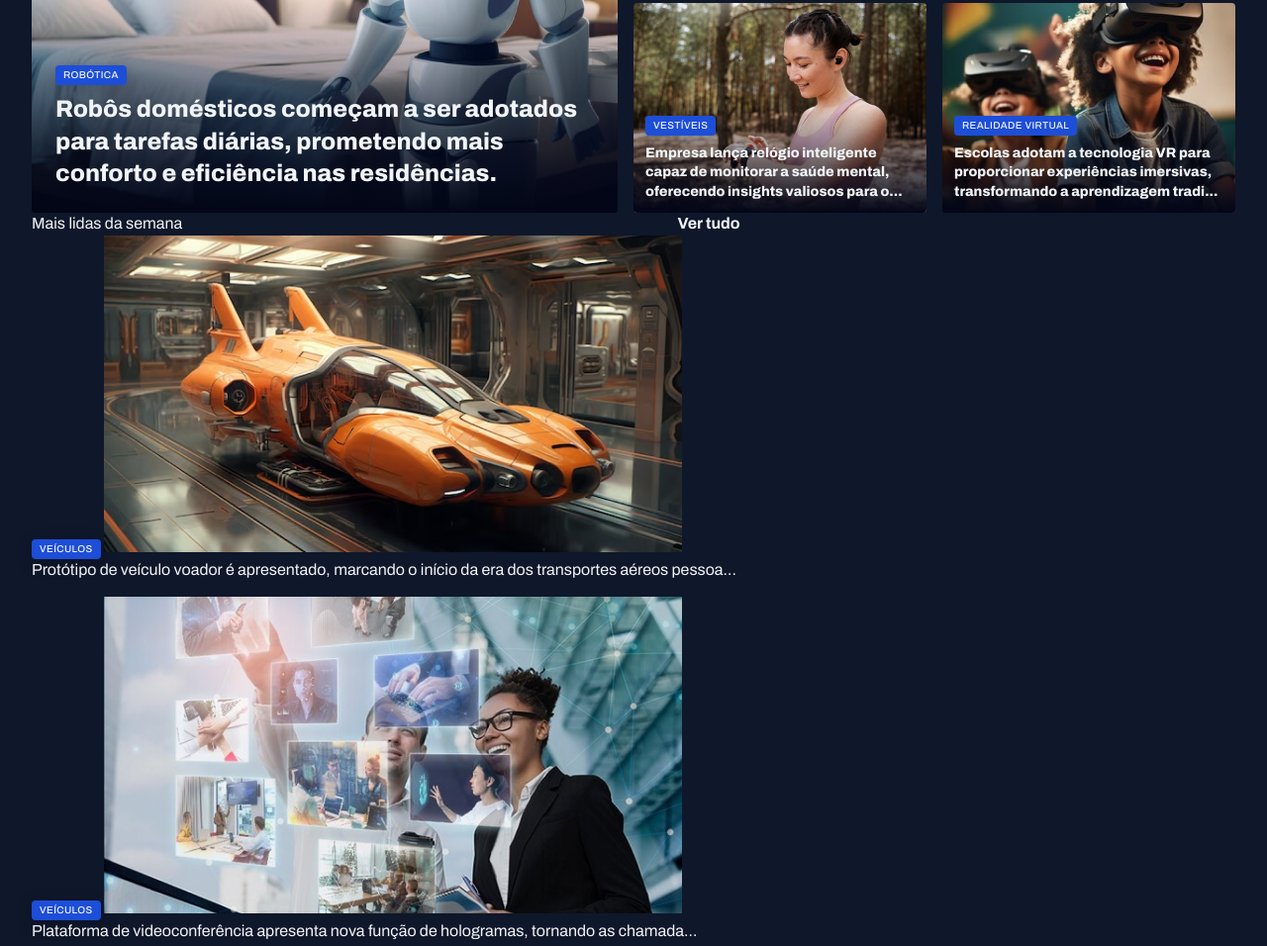
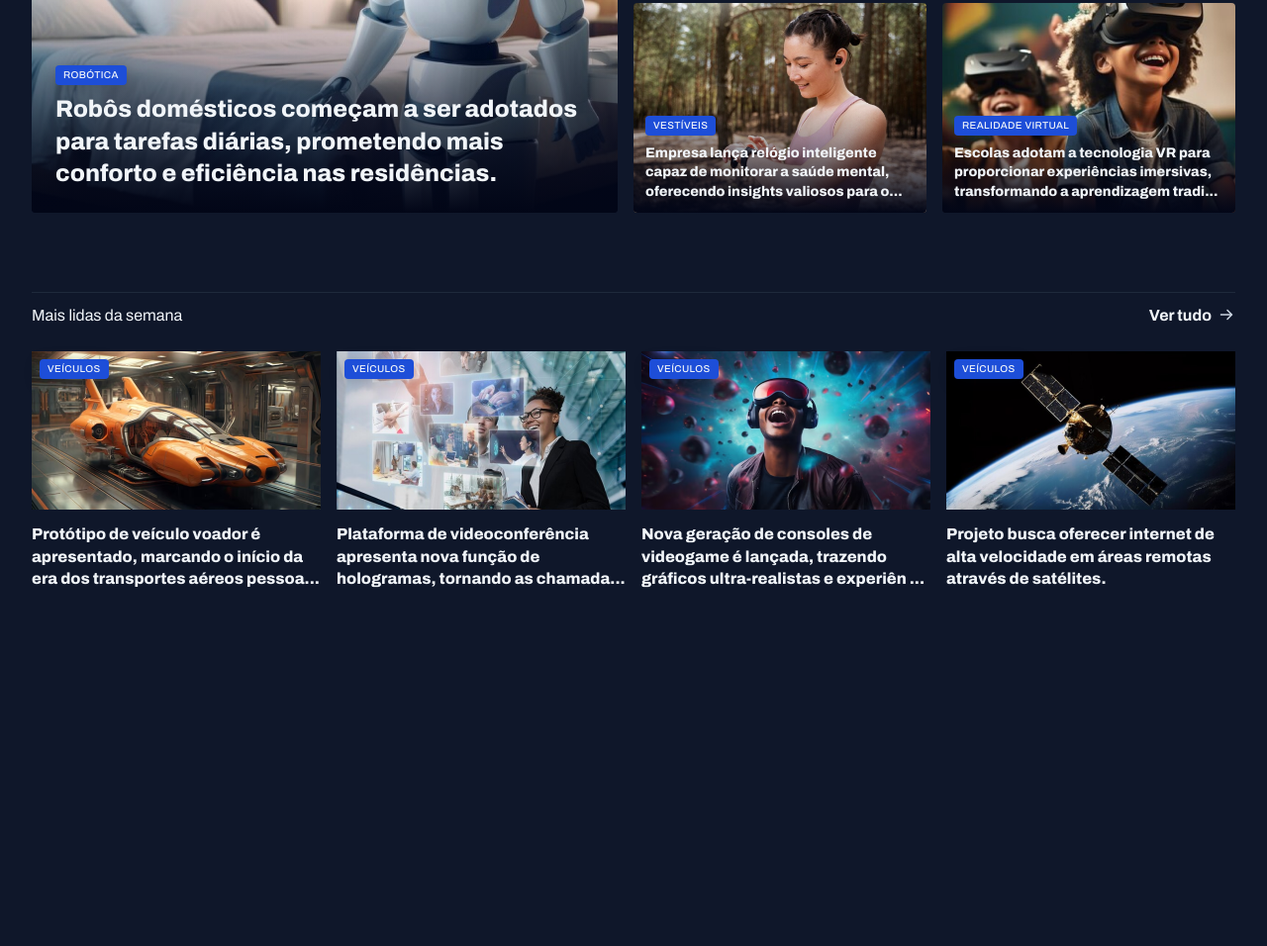
Before and after one commit to MichelBasteiro10/full-stack, a plain HTML site: page portal_de_noticias/index.html in a window 1280 px wide. Shown: the part 389-1345 px from the top of the page at 99% size. After the commit the page ends 985 px from the top, so only its background shows below. Drawn offline with Linux system fonts and the light colour scheme.

Commit message:
Aplicando estilos na seção mais lidas da semana

```diff
--- a/portal_de_noticias/styles/global.css
+++ b/portal_de_noticias/styles/global.css
@@ -50,6 +50,7 @@ img {
     margin-inline: auto;
 }
 main {
+    gap: 80px;
     margin-top: 40px;
 }
 
--- a/portal_de_noticias/styles/sections.css
+++ b/portal_de_noticias/styles/sections.css
@@ -1,3 +1,26 @@
+section header {
+    border-top: 1px solid var(--stroke-color);
+    padding-block: 12px 24px;
+    font: var(--text-span);
+
+    a {
+        justify-self: end;
+        align-items: center;
+        gap: 8px;
+
+        span {
+            background-image: url(../assets/icons/ArrowRigth.svg);
+            width: 16px;
+            height: 16px;
+            background-repeat: no-repeat;
+        }
+
+        &:hover span {
+            background-image: url(../assets/icons/ArrowRightHover.svg);
+        }
+    }
+}
+
 #featured {
     img {
         height: 100%;
@@ -37,3 +60,28 @@
         }
     }
 }
+
+#weekly {
+    &>div {
+        grid-template-columns: repeat(4, 292px);
+    }
+
+    img {
+        height: 160px;
+    }
+
+    figure {
+        position: relative;
+
+        .content-tag {
+            position: absolute;
+            top: 8px;
+            left: 8px;
+        }
+
+        p {
+            margin-top: 8px;
+            font-weight: 800;
+        }
+    }
+}
```
